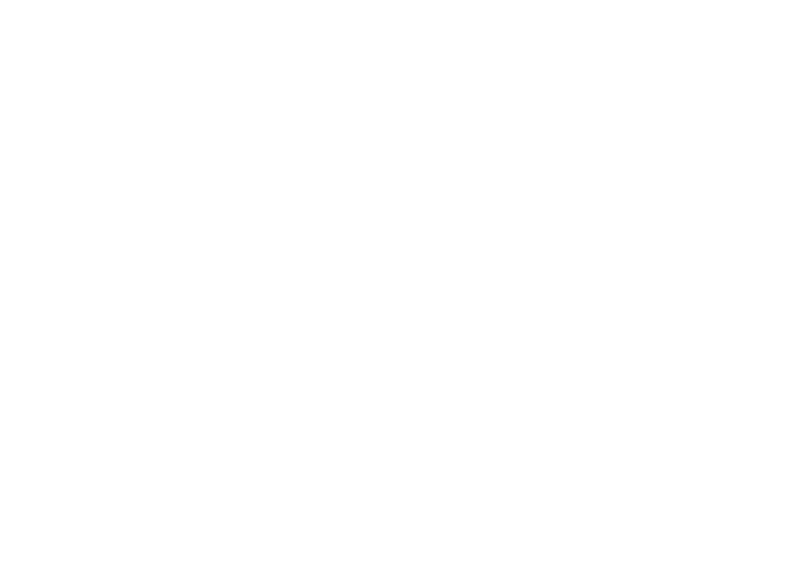
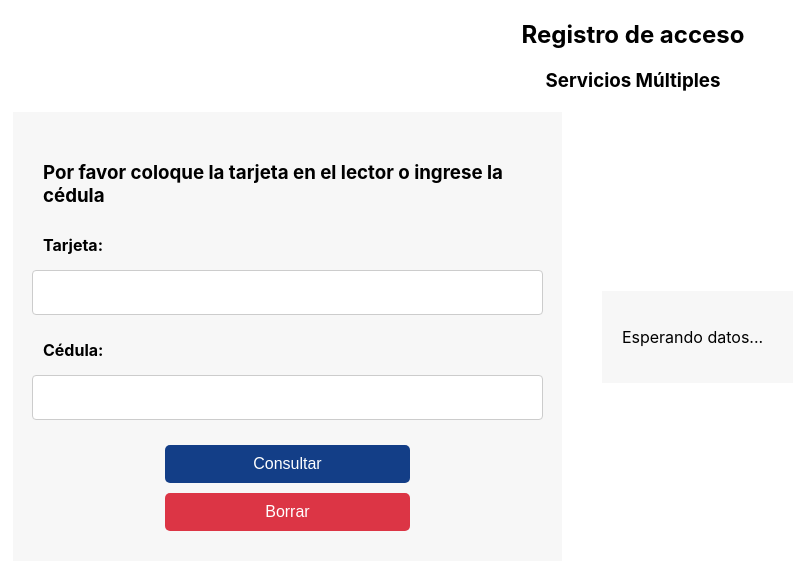
Before and after one commit to roncortez/servicios-multiples, a React (Create React App) app in the folder frontend/: page / in a window 1280 px wide. Before the commit this address had no page. Shown: the top 570 px of the page, without its empty margins (7-800 px from the left). Built offline with nearby package versions, Linux system fonts and the light colour scheme.

Commit message:
Last change

```diff
--- a/frontend/src/App.js
+++ b/frontend/src/App.js
@@ -1,5 +1,5 @@
 import React from 'react';
-import { BrowserRouter as Router, Route, Routes } from 'react-router-dom'
+import { BrowserRouter as Router, Route, Routes, Navigate} from 'react-router-dom'
 import BuscarSocio from './components/BuscarSocio'
 import InfoSocio from './components/InfoSocio';
 import { SocioProvider } from './context/SocioContext';
@@ -9,10 +9,12 @@ function App() {
     <SocioProvider>
       <Router>
         <Routes>
-          <Route path='/recepcion' element={<BuscarSocio />} />
+          <Route path='/' element={<BuscarSocio />} />
           <Route path='/informacion' element={<InfoSocio />} />
         </Routes>
+
       </Router>
+
     </SocioProvider>
   );
 }
--- a/frontend/src/components/BuscarSocio.js
+++ b/frontend/src/components/BuscarSocio.js
@@ -135,7 +135,7 @@ function BuscarSocio() {
                 <div className='info'>
                     {socio ?
                         <>
-                            <p className='info__titulo'>Datos del socio:</p>
+                            <h3 className='info__titulo'>Datos:</h3>
                             <ul className='info__lista'>
                                 <li className='info__item'>Nombres: {socio.nombres}</li>
                                 <li className='info__item'>Grado: {socio.grado}</li>
@@ -151,6 +151,7 @@ function BuscarSocio() {
                                     disabled={registro}>
                                     Registrar
                                 </button>
+                                <div className='busqueda__registro-invitados'>
                                     <label>Nro. de invitados: </label>
                                     <input
                                         type='number'
@@ -158,6 +159,7 @@ function BuscarSocio() {
                                         onChange={(e) => setInvitados(e.target.value)}
                                         disabled={registro}
                                     />
+                                </div>
                             </div>
                             {registro &&
                                 <>
--- a/frontend/src/styles/BuscarSocio.css
+++ b/frontend/src/styles/BuscarSocio.css
@@ -23,8 +23,8 @@
     align-items: center;
     justify-content: center;
     background-color: #f7f7f7; /* Fondo suave */
-    width: 50%;
-    padding: 20px;
+    width: 40%;
+    padding: 30px;
     gap: 10px;
     margin: 20px 20px;
 
@@ -75,6 +75,17 @@
     display: flex;
     align-items: center;
     justify-content: space-between;
+    gap: 10px;
+    padding: 30px;
+}
+
+.busqueda__registro-invitados {
+    display: flex;
+
+}
+
+.busqueda__registro-invitados input, .busqueda__registro-invitados label {
+    font-size: 17px;
 }
 
 .info {
--- a/frontend/src/styles/InfoSocio.css
+++ b/frontend/src/styles/InfoSocio.css
@@ -6,6 +6,7 @@
     margin: 20px auto;
     background-color: #f7f7f7; /* Fondo suave */
     height: 400px;
+    padding: 20px;
 
 }
 
```
Also changed, not shown: 1 other file (tests, documents, lock files or other folders). Lines whose indentation alone changed are shown as unchanged.
